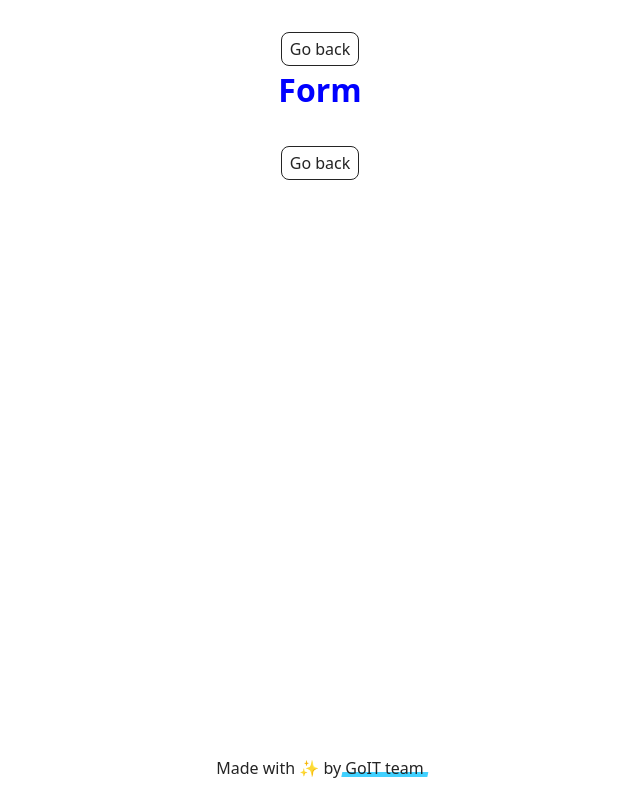
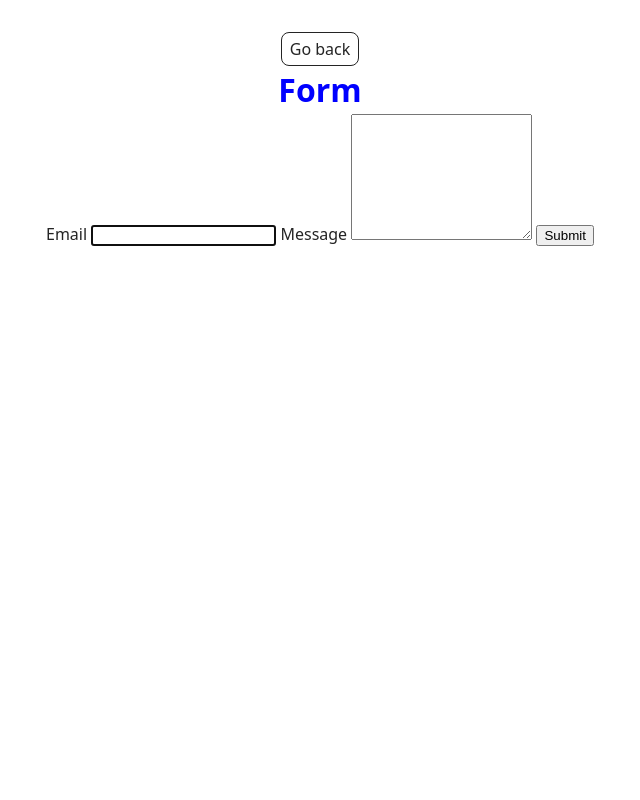
Before and after one commit to OlexaGryschenko/goit-js-hw-09, a plain HTML site: page 2-form.html in a window 1280 px wide. Shown: the whole page, without its empty margins (320-960 px from the left). Drawn offline with Linux system fonts and the light colour scheme.

Commit message:
Deploying to gh-pages from @ OlexaGryschenko/goit-js-hw-09@72e59d636365adb98e07927cfb4474106e8b3061 🚀

```diff
--- a/2-form.html
+++ b/2-form.html
@@ -1,42 +1,37 @@
-<!DOCTYPE html>
+<!doctype html>
 <html lang="en">
   <head>
     <meta charset="UTF-8" />
     <meta http-equiv="X-UA-Compatible" content="IE=edge" />
     <meta name="viewport" content="width=device-width, initial-scale=1.0" />
     <title><Form></Form></title>
-    <script type="module" crossorigin src="/goit-js-hw-09/assets/modulepreload-polyfill-B5Qt9EMX.js"></script>
+    <script type="module" crossorigin src="/goit-js-hw-09/2-form.js"></script>
+    <link rel="modulepreload" crossorigin href="/goit-js-hw-09/assets/modulepreload-polyfill-B5Qt9EMX.js">
     <link rel="stylesheet" crossorigin href="/goit-js-hw-09/assets/styles-B9gNHblv.css">
   </head>
   <body>
-
-
     <main>
       <div class="container">
         <a class="back-link" href="./index.html">Go back</a>
-        <h1 class="main-title">
-          Form
-        </h1>
-        <a class="back-link" href="./index.html">Go back</a>
+        <h1 class="main-title">Form</h1>
 
+        <form class="feedback-form" autocomplete="off">
+
+          <label>
+            Email
+            <input type="email" name="email" autofocus />
+          </label>
+
+          <label>
+            Message
+            <textarea name="message" rows="8"></textarea>
+          </label>
+
+          <button type="submit">Submit</button>
+
+        </form>
       </div>
     </main>
 
-    <footer class="footer">
-  <div class="container">
-    <p class="footer-desc">
-      Made with ✨ by
-      <a
-        class="footer-link"
-        href="https://goit.global/ua/"
-        target="_blank"
-        rel="noopener noreferrer"
-      >
-        GoIT team
-      </a>
-    </p>
-  </div>
-</footer>
-
   </body>
 </html>
--- /dev/null
+++ b/2-form.js
@@ -0,0 +1,2 @@
+import"./assets/modulepreload-polyfill-B5Qt9EMX.js";/* empty css                      */const a=document.querySelector(".feedback-form"),r="feedback-form-state";let e={email:"",message:""};const o=()=>{const t=localStorage.getItem(r);if(t)try{e=JSON.parse(t),a.elements.email.value=e.email||"",a.elements.message.value=e.message||""}catch(l){console.error("LocalStorage parse error:",l)}};o();a.addEventListener("input",t=>{e[t.target.name]=t.target.value,localStorage.setItem(r,JSON.stringify(e))});a.addEventListener("submit",t=>{if(t.preventDefault(),!e.email.trim()||!e.message.trim()){alert("Fill please all fields");return}console.log(e),localStorage.removeItem(r),e={email:"",message:""},a.reset()});
+//# sourceMappingURL=2-form.js.map
```
Also changed, not shown: 1 other file.
